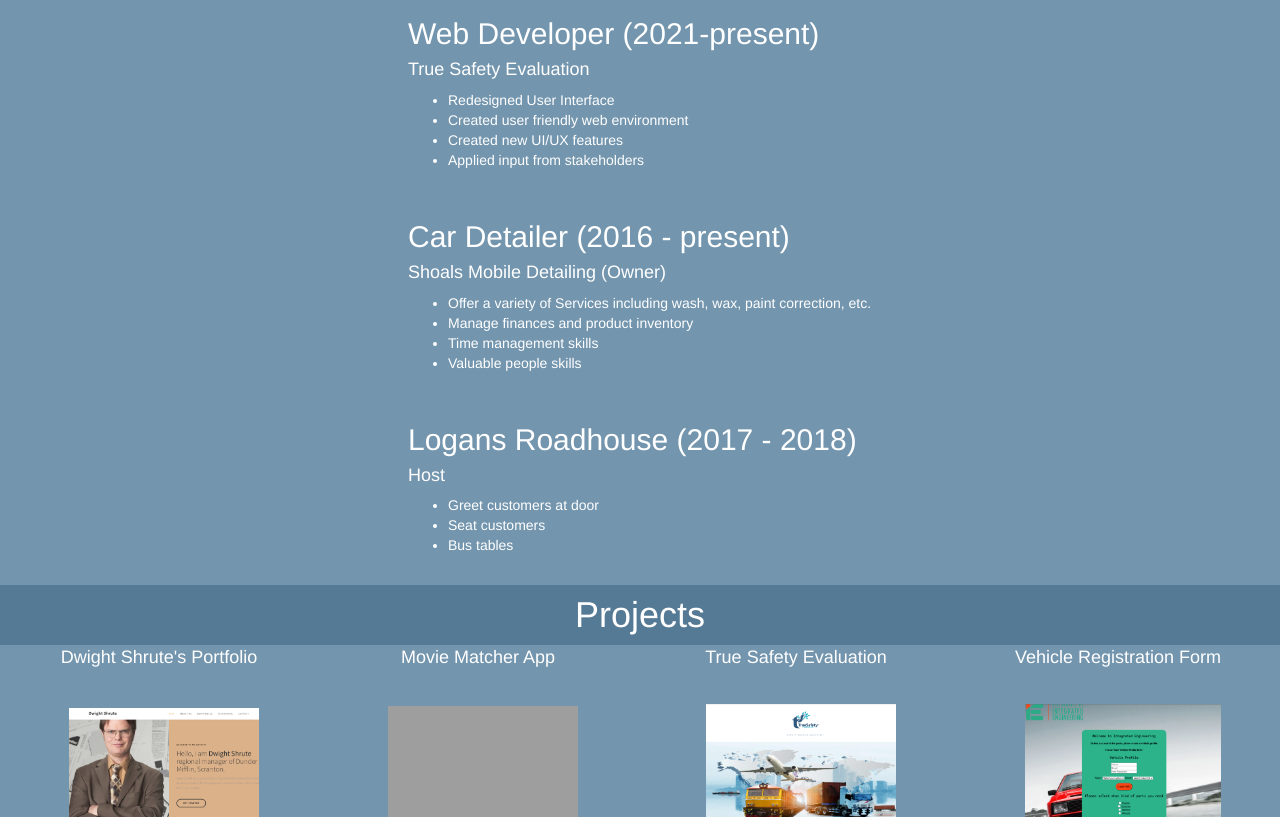
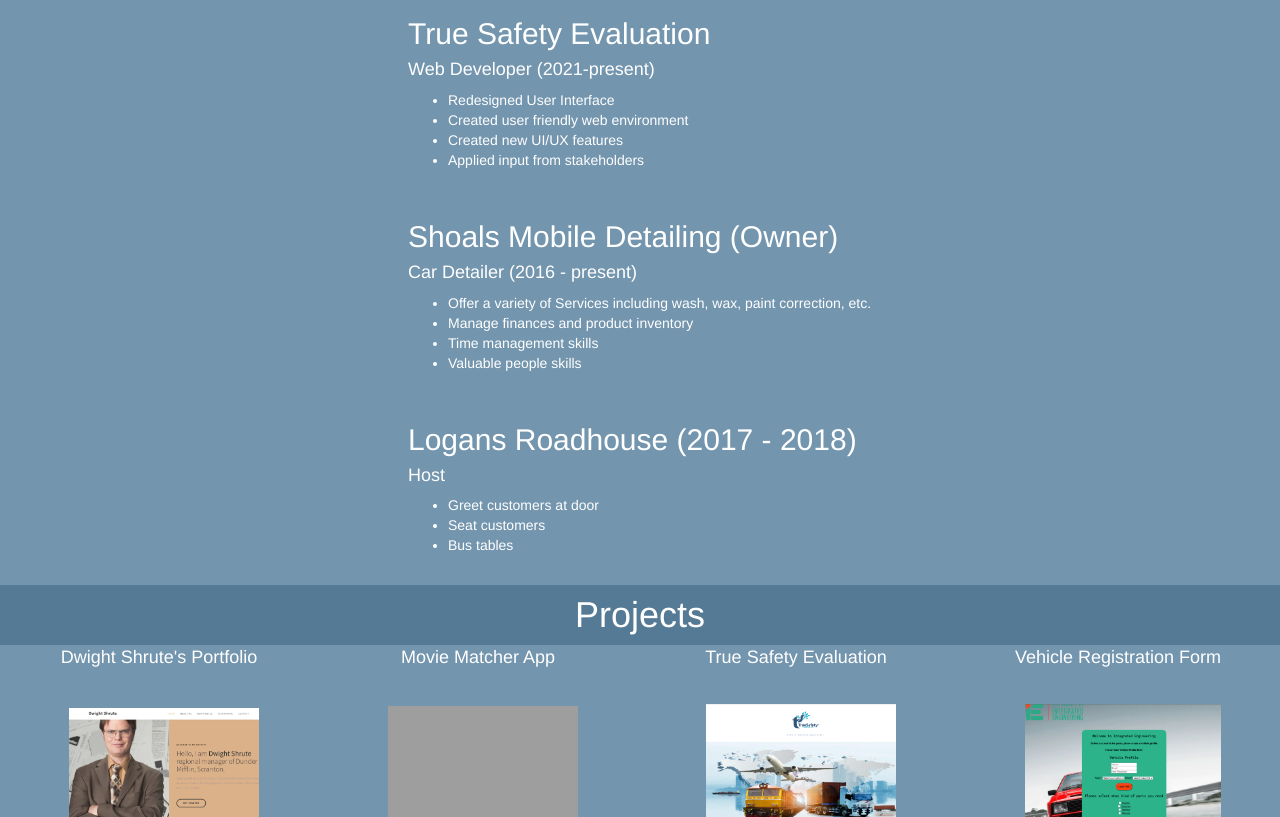
Before and after one commit to brandoncoplen/Portfolio, a plain HTML site: page index.html in a window 1280 px wide. Shown: the part 2320-3137 px from the top of the page. Drawn offline with Linux system fonts and the light colour scheme; grey boxes are pictures that could not be loaded.

Commit message:
Fixed Experience section

```diff
--- a/index.html
+++ b/index.html
@@ -161,8 +161,9 @@
 
 		<div class="card-holder">
 			<div class="card" id="excard">
-				<h2>Web Developer (2021-present)</h2>
-				<h4>True Safety Evaluation</h4>
+				<h2>True Safety Evaluation</h2>
+				<h4>Web Developer (2021-present)</h4>
+
 				<ul>
 					<li>Redesigned User Interface</li>
 					<li>Created user friendly web environment</li>
@@ -170,8 +171,9 @@
 					<li>Applied input from stakeholders</li>
 				</ul>
 				<br>
-				<h2>Car Detailer (2016 - present)</h2>
-				<h4>Shoals Mobile Detailing (Owner)</h4>
+				<h2>Shoals Mobile Detailing (Owner)</h2>
+				<h4>Car Detailer (2016 - present)</h4>
+
 				<ul>
 					<li>Offer a variety of Services including wash, wax, paint correction, etc.</li>
 					<li>Manage finances and product inventory</li>
```
